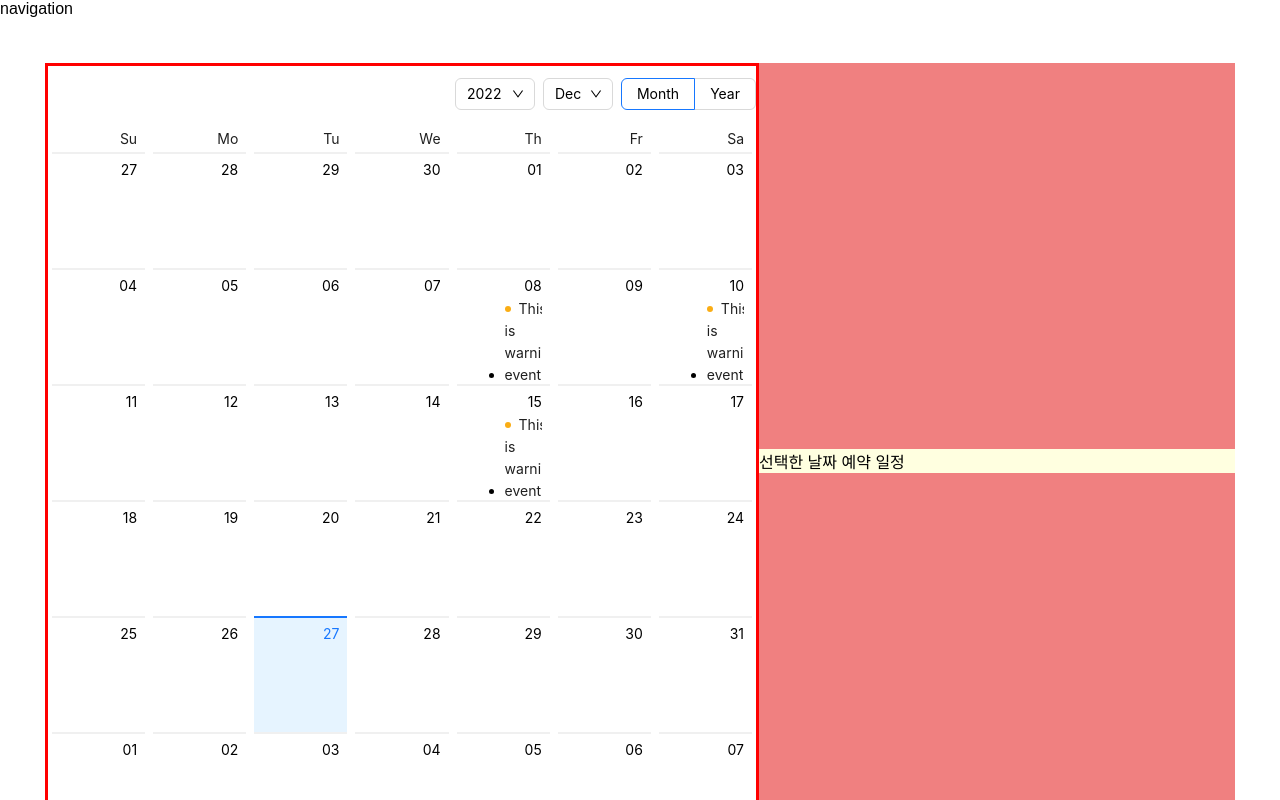
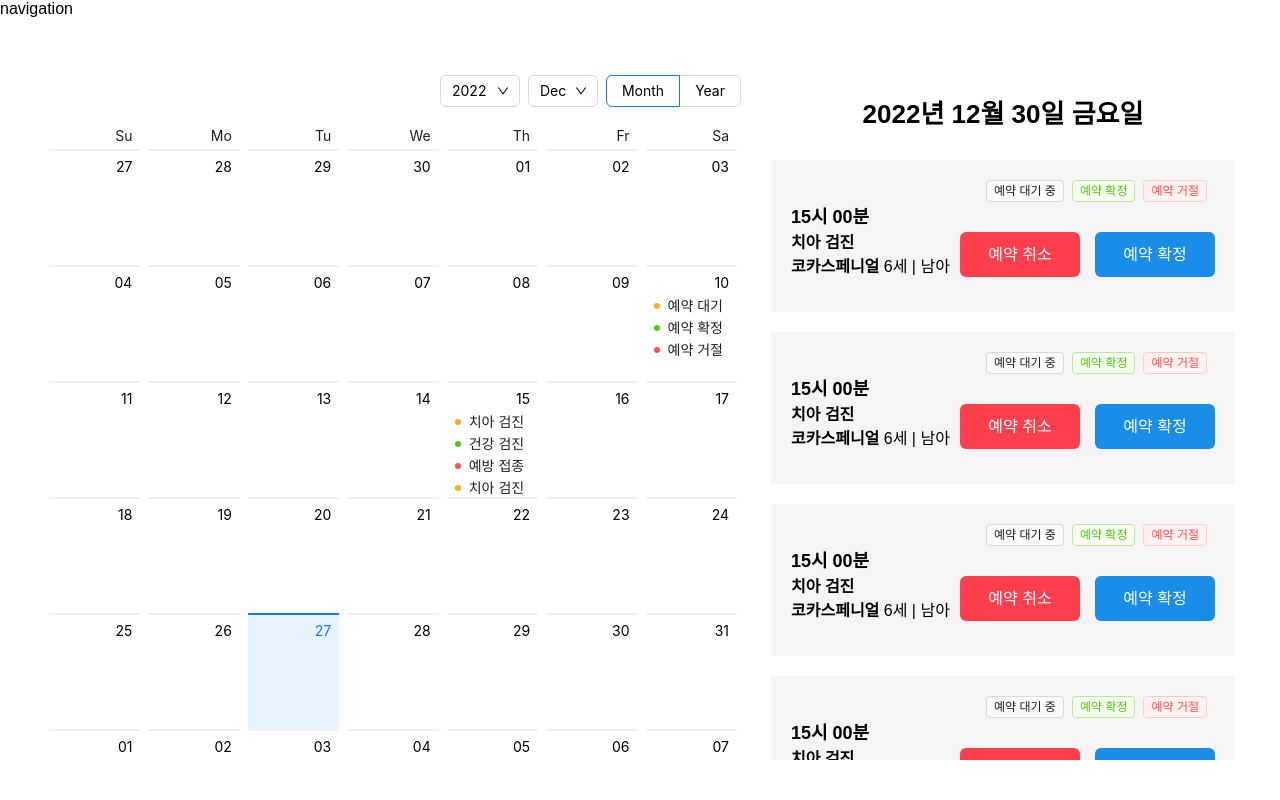
Before and after one commit to 0000FF-Team/hosPETal-hospital-Frontend, a React (Create React App) app: page /main in a window 1280 px wide. Shown: the top 800 px of the page. Built offline with nearby package versions, Linux system fonts and the light colour scheme.

Commit message:
메인 페이지 캘린더 추가, 예약 리스트 구현

```diff
--- a/package.json
+++ b/package.json
@@ -3,6 +3,7 @@
   "version": "0.1.0",
   "private": true,
   "dependencies": {
+    "@ant-design/icons": "^4.8.0",
     "@emotion/react": "^11.10.5",
     "@emotion/styled": "^11.10.5",
     "@mui/icons-material": "^5.11.0",
--- a/src/components/Calendar/index.tsx
+++ b/src/components/Calendar/index.tsx
@@ -6,27 +6,21 @@ import type { Dayjs } from "dayjs";
 const getListData = (value: Dayjs) => {
   let listData;
   switch (value.date()) {
-    case 8:
-      listData = [
-        { type: "warning", content: "This is warning event." },
-        { type: "success", content: "This is usual event." },
-      ];
-      break;
     case 10:
       listData = [
-        { type: "warning", content: "This is warning event." },
-        { type: "success", content: "This is usual event." },
-        { type: "error", content: "This is error event." },
+        { type: "warning", content: "예약 대기" },
+        { type: "success", content: "예약 확정" },
+        { type: "error", content: "예약 거절" },
       ];
       break;
     case 15:
       listData = [
-        { type: "warning", content: "This is warning event" },
-        { type: "success", content: "This is very long usual event。。...." },
-        { type: "error", content: "This is error event 1." },
-        { type: "error", content: "This is error event 2." },
-        { type: "error", content: "This is error event 3." },
-        { type: "error", content: "This is error event 4." },
+        { type: "warning", content: "치아 검진" },
+        { type: "success", content: "건강 검진" },
+        { type: "error", content: "예방 접종" },
+        { type: "warning", content: "치아 검진" },
+        { type: "success", content: "건강 검진" },
+        { type: "error", content: "예방 접종" },
       ];
       break;
     default:
@@ -46,7 +40,7 @@ const NoticeCalendar: React.FC = () => {
     return num ? (
       <div className="notes-month">
         <section>{num}</section>
-        <span>Backlog number</span>
+        <span>총 예약 수</span>
       </div>
     ) : null;
   };
--- /dev/null
+++ b/src/components/ScheduleItem/index.tsx
@@ -0,0 +1,32 @@
+import { Tag } from "antd";
+import React from "react";
+import "../../styles/pages/main.scss";
+
+export default function ScheduleItem() {
+  return (
+    <div className="main_item_wrapper">
+      <div className="main_item_pet_info">
+        <strong className="main_item_info_time">15시 00분</strong>
+        <strong>치아 검진</strong>
+
+        <div>
+          <strong>코카스페니얼</strong>
+          <span> 6세 | 남아</span>
+        </div>
+      </div>
+
+      <div className="main_item_right_wrapper">
+        <div className="">
+          <Tag color="default">예약 대기 중</Tag>
+          <Tag color="success">예약 확정</Tag>
+          <Tag color="error">예약 거절</Tag>
+        </div>
+
+        <div className="main_btn_wrapper">
+          <button className="btn_cancel btn_middle">예약 취소</button>
+          <button className="btn_middle">예약 확정</button>
+        </div>
+      </div>
+    </div>
+  );
+}
--- /dev/null
+++ b/src/components/Table/SimpleTable.tsx
@@ -0,0 +1,68 @@
+import React from "react";
+import { Space, Table, Tag } from "antd";
+
+const { Column, ColumnGroup } = Table;
+
+interface DataType {
+  key: React.Key;
+  pet: string;
+  age: number;
+  sex: string;
+  species: string;
+  category: string[];
+}
+
+const data: DataType[] = [
+  {
+    key: "1",
+    pet: "뚱이",
+    age: 11,
+    sex: "여",
+    species: "미니핀",
+    category: ["건강검진"],
+  },
+  {
+    key: "2",
+    pet: "차차",
+    age: 3,
+    sex: "남",
+    species: "코리안 숏헤어",
+    category: ["치아 검진", "예방접종"],
+  },
+  {
+    key: "3",
+    pet: "루시",
+    age: 1,
+    sex: "남",
+    species: "닥스훈트",
+    category: ["예방접종"],
+  },
+];
+
+const SimpleTable: React.FC = () => (
+  <Table dataSource={data} style={{ height: "100%" }}>
+    <ColumnGroup title="반려동물">
+      <Column title="이름" dataIndex="pet" key="pet" />
+      <Column title="나이" dataIndex="age" key="age" />
+      <Column title="성별" dataIndex="sex" key="sex" />
+      <Column title="종류" dataIndex="species" key="species" />
+    </ColumnGroup>
+
+    <Column
+      title="진료항목"
+      dataIndex="category"
+      key="category"
+      render={(category: string[]) => (
+        <>
+          {category.map((category) => (
+            <Tag color="blue" key={category}>
+              {category}
+            </Tag>
+          ))}
+        </>
+      )}
+    />
+  </Table>
+);
+
+export default SimpleTable;
--- a/src/pages/main.tsx
+++ b/src/pages/main.tsx
@@ -1,6 +1,9 @@
+import { Tag } from "antd";
 import React from "react";
 import NoticeCalendar from "../components/Calendar";
 import CalendarPicker from "../components/Picker/CalendarPicker";
+import ScheduleItem from "../components/ScheduleItem";
+import SimpleTable from "../components/Table/SimpleTable";
 import "../styles/pages/main.scss";
 
 export default function MainPage() {
@@ -14,7 +17,15 @@ export default function MainPage() {
             {/* <CalendarPicker /> */}
             <NoticeCalendar />
           </div>
-          <div className="schedule_wrapper">선택한 날짜 예약 일정</div>
+          <div className="schedule_wrapper">
+            <strong className="clicked_date">2022년 12월 30일 금요일 </strong>
+
+            <div className="schedule_item_wrapper">
+              {[1, 2, 3, 4, 5, 6, 7].map((el) => (
+                <ScheduleItem key={el} />
+              ))}
+            </div>
+          </div>
         </div>
 
         <div className="waiting_list_wrapper">
--- a/src/pages/signUp/steps/step3.tsx
+++ b/src/pages/signUp/steps/step3.tsx
@@ -15,7 +15,7 @@ export default function SignUpStep3Page() {
           <div className="step_3_input_wrapper">
             <input className="step_3_input_name" />
 
-            <button className="btn_add">추가</button>
+            <button className="btn_approve_empty btn_small">추가</button>
           </div>
         </div>
 
@@ -37,8 +37,8 @@ export default function SignUpStep3Page() {
             <input className="step_3_input_name" />
 
             <div className="step_3_btn_wrapper">
-              <button className="btn_delete">삭제</button>
-              <button className="btn_add">추가</button>
+              <button className="btn_cancel_empty btn_small">삭제</button>
+              <button className="btn_approve_empty btn_small">추가</button>
             </div>
           </div>
         </div>
--- a/src/styles/commons.scss
+++ b/src/styles/commons.scss
@@ -1,9 +1,10 @@
 @import "./global.scss";
 @import "./variables.scss";
 
+// button
 button {
   height: $height;
-  margin-bottom: 16px;
+  margin-bottom: 15px;
   border-radius: 6px;
   border: none;
   background-color: $primary;
@@ -16,12 +17,16 @@ button {
     background-color: $primary300;
     transition: background 0.2s ease-out;
   }
+
+  & + & {
+    margin-left: 15px;
+  }
 }
 
 .btn_empty {
   width: 340px;
   height: $height;
-  margin-bottom: 16px;
+  margin-bottom: 15px;
   border-radius: 6px;
   border: 1px solid $primary;
   background-color: $white;
@@ -42,7 +47,7 @@ button {
   cursor: no-drop;
   width: 340px;
   height: $height;
-  margin-bottom: 16px;
+  margin-bottom: 15px;
   border-radius: 6px;
   border: 1px solid $gray300;
   background-color: $white;
@@ -59,6 +64,55 @@ button {
   }
 }
 
+.btn_cancel {
+  height: 45px;
+  margin-bottom: 0;
+  background-color: $error;
+
+  &:hover {
+    background-color: $errorLight;
+    color: $white;
+  }
+}
+
+.btn_approve_empty {
+  width: 45px;
+  height: 45px;
+  margin-bottom: 0;
+  margin-left: 10px;
+  background-color: $white;
+  border: 1px solid $primary;
+  color: $primary;
+
+  &:hover {
+    background-color: $primary;
+    color: $white;
+  }
+}
+
+.btn_cancel_empty {
+  width: 45px;
+  height: 45px;
+  margin-bottom: 0;
+  background-color: $white;
+  border: 1px solid $error;
+  color: $error;
+
+  &:hover {
+    background-color: $error;
+    color: $white;
+  }
+}
+
+.btn_small {
+  width: 45px;
+}
+
+.btn_middle {
+  width: 120px;
+}
+
+// input
 input {
   width: 340px;
   height: $height;
@@ -80,6 +134,7 @@ input {
   }
 }
 
+// heading
 h1 {
   font-weight: 600;
   font-size: 22px;
@@ -101,6 +156,8 @@ h3 {
   text-align: center;
 }
 
+// others
+
 .checkbox {
   width: 20px;
   height: 20px;
--- a/src/styles/global.scss
+++ b/src/styles/global.scss
@@ -21,3 +21,8 @@ button {
 strong {
   font-weight: bold;
 }
+
+ul,
+li {
+  padding-left: 0;
+}
--- a/src/styles/pages/main.scss
+++ b/src/styles/pages/main.scss
@@ -1,3 +1,5 @@
+@import "../variables.scss";
+
 .main_wrapper {
   display: flex;
   flex-direction: column;
@@ -6,20 +8,68 @@
 
 .main_top_wrapper {
   display: flex;
-  justify-content: space-evenly;
-  align-items: center;
+  align-items: flex-start;
   width: 100%;
-  background-color: lightcoral;
+  height: 700px;
+  margin-bottom: 40px;
 }
 
 .calendar_wrapper {
   width: 60%;
-  border: 3px solid red;
+  height: 700px;
+  overflow: hidden;
 }
 
 .schedule_wrapper {
   width: 40%;
-  background-color: lightyellow;
+  min-height: 100vh;
+  display: flex;
+  flex-direction: column;
+  margin-left: 30px;
+  padding: 30px 0;
+}
+
+.clicked_date {
+  font-size: 26px;
+  text-align: center;
+  padding-bottom: 30px;
+}
+
+.schedule_item_wrapper {
+  height: 600px;
+  overflow: scroll;
+}
+
+.main_item_wrapper {
+  display: flex;
+  justify-content: space-between;
+  align-items: flex-end;
+  background-color: $gray100;
+  padding: 20px;
+  margin-bottom: 20px;
+}
+
+.main_item_pet_info {
+  display: flex;
+  flex-direction: column;
+  justify-content: space-between;
+  height: 75px;
+  margin-bottom: 15px;
+}
+
+.main_item_info_time {
+  font-size: 18px;
+}
+
+.main_item_right_wrapper {
+  display: flex;
+  flex-direction: column;
+  align-items: flex-end;
+}
+
+.main_btn_wrapper {
+  display: flex;
+  padding-top: 30px;
 }
 
 .waiting_list_wrapper {
--- a/src/styles/pages/steps.scss
+++ b/src/styles/pages/steps.scss
@@ -136,35 +136,6 @@
   align-items: center;
 }
 
-.btn_add {
-  width: 45px;
-  height: 45px;
-  margin-bottom: 0;
-  margin-left: 10px;
-  background-color: $white;
-  border: 1px solid $primary;
-  color: $primary;
-
-  &:hover {
-    background-color: $primary;
-    color: $white;
-  }
-}
-
-.btn_delete {
-  width: 45px;
-  height: 45px;
-  margin-bottom: 0;
-  background-color: $white;
-  border: 1px solid $error;
-  color: $error;
-
-  &:hover {
-    background-color: $error;
-    color: $white;
-  }
-}
-
 .step_btn_wrapper {
   width: 720px;
   display: flex;
```
Also changed, not shown: src/components/Tags/StatusTag.tsx (added, +46 -0 lines), .pnp.cjs, 1 other file (tests, documents, lock files or other folders).
